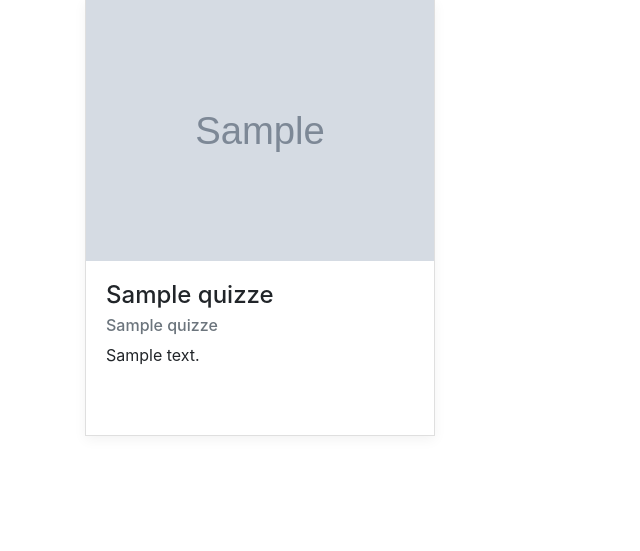
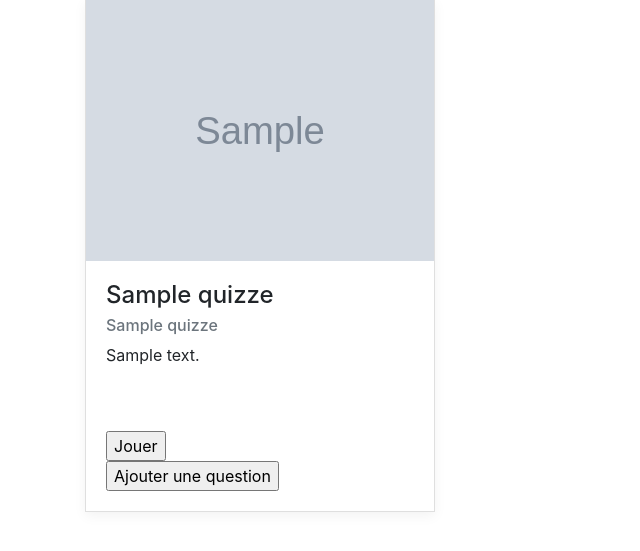
Before and after one commit to Theo0x1337/Quiz, a Symfony app: template templates/quiz.html.twig in a window 1280 px wide. Shown: the part 139-690 px from the top of the page, without its empty margins (0-640 px from the left). Run offline with Twig, Linux system fonts and the light colour scheme; the template is opened without the code that fills it: most values are stand-ins (such as "Sample title", 1, 10 or a date in 2020); grey boxes marked "Sample" are stand-in pictures; some libraries are stand-ins or nearby versions.

Commit message:
Update quiz.html.twig

```diff
--- a/templates/quiz.html.twig
+++ b/templates/quiz.html.twig
@@ -15,6 +15,13 @@
                             <h4 class="card-title">{{ quiz.nom }}</h4>
                             <h6 class="text-muted card-subtitle mb-2">{{ quiz.sousTitre }}</h6>
                             <p class="card-text">{{ quiz.description }}<br><br><br></p>
+                            <form action="/play" method="get">
+                                <input name="id" type="hidden" value={{ quiz.id }}>
+                                <input type="submit" value="Jouer">
+                            </form>
+                            <form method="post">
+                                <input type="button" value="Ajouter une question">
+                            </form>
                         </div>
                     </div>
                 </div>
```
